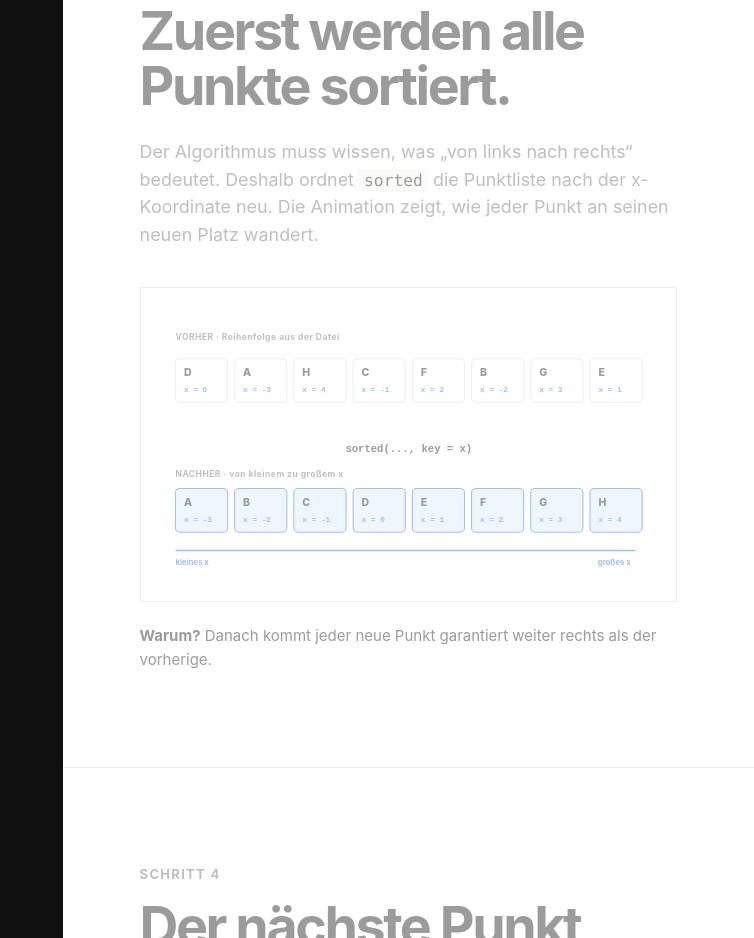
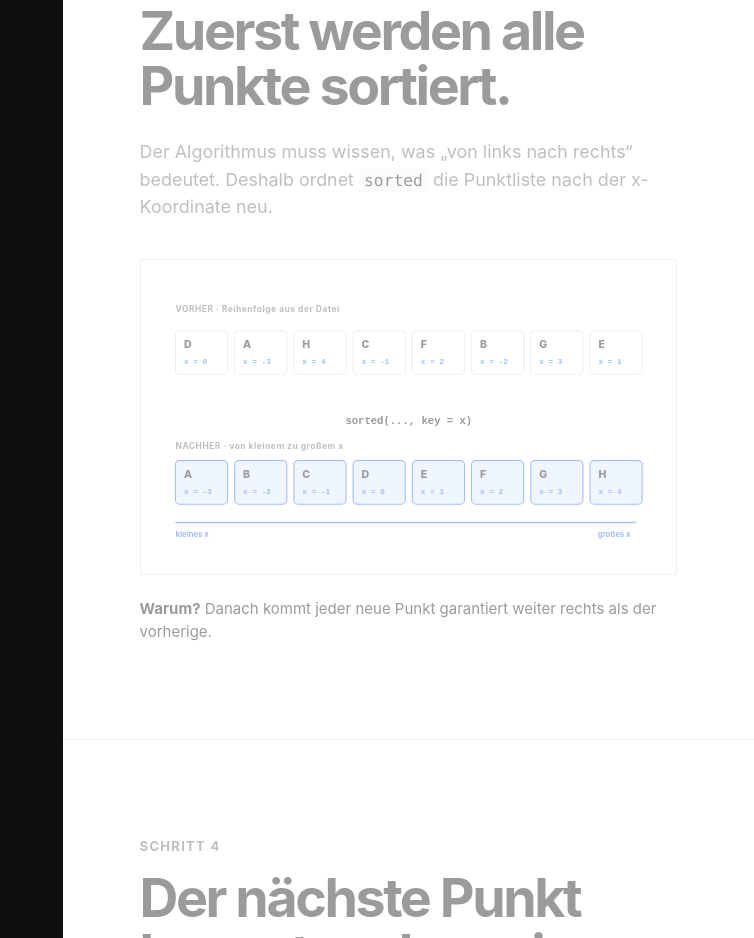
Before and after one commit to HandanMajied2024/konvexe-huelle, a plain HTML site: page visualisierung/index.html in a window 1280 px wide. Shown: the part 5933-6871 px from the top of the page, without its empty margins (526-1280 px from the left). Drawn offline with Linux system fonts and the light colour scheme.

Commit message:
Schritt 3: Satz zur Animation entfernt
Co-Authored-By: Claude Opus 5.5 <noreply@anthropic.com>

```diff
--- a/visualisierung/index.html
+++ b/visualisierung/index.html
@@ -300,7 +300,6 @@
         <p>
           Der Algorithmus muss wissen, was „von links nach rechts“ bedeutet.
           Deshalb ordnet <code>sorted</code> die Punktliste nach der x-Koordinate neu.
-          Die Animation zeigt, wie jeder Punkt an seinen neuen Platz wandert.
         </p>
         <div class="viz-card"><svg class="viz" role="img" aria-label="Nach x sortierte Punkte"></svg></div>
         <p class="plain-rule"><strong>Warum?</strong> Danach kommt jeder neue Punkt garantiert weiter rechts als der vorherige.</p>
```
